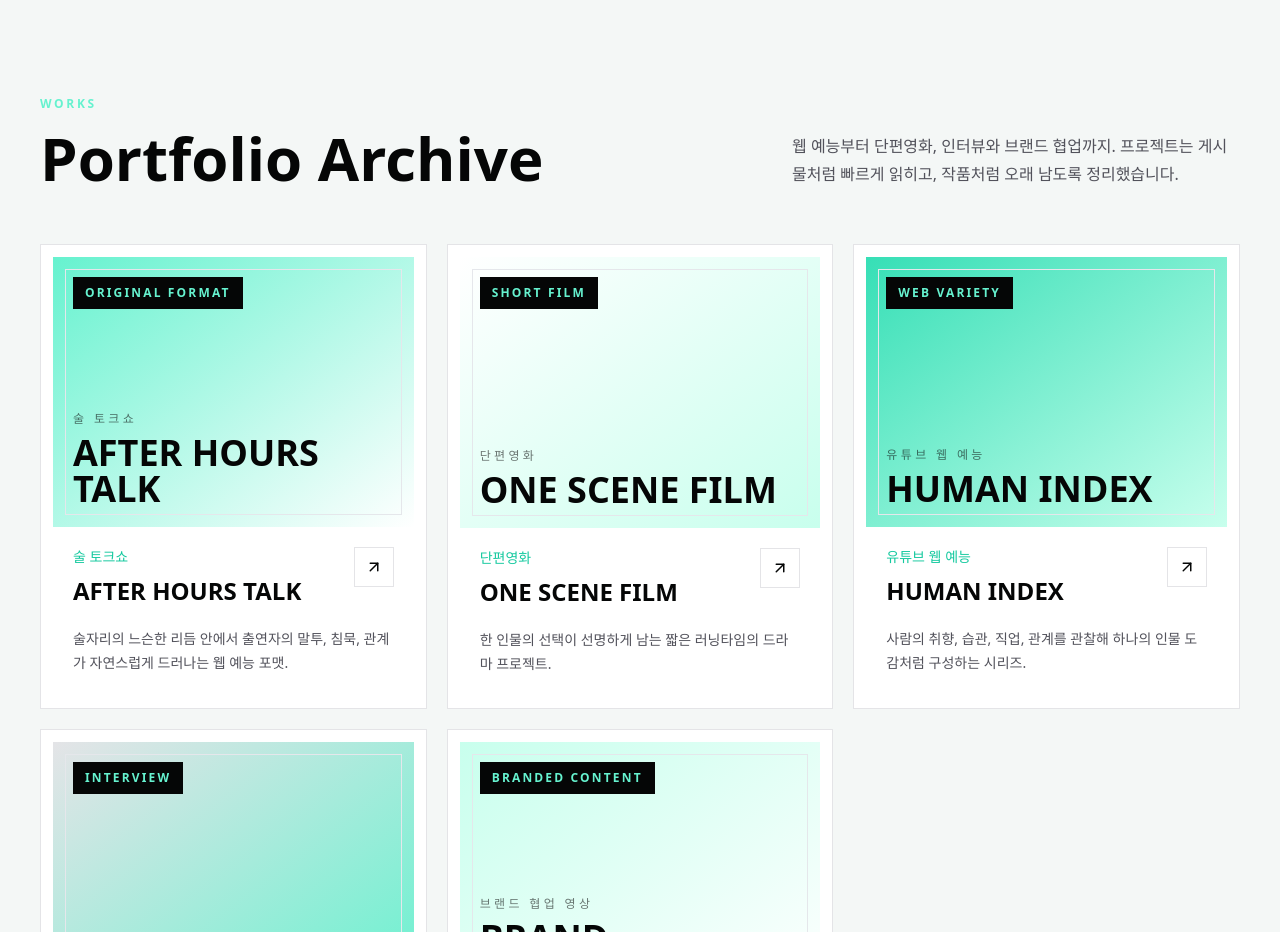
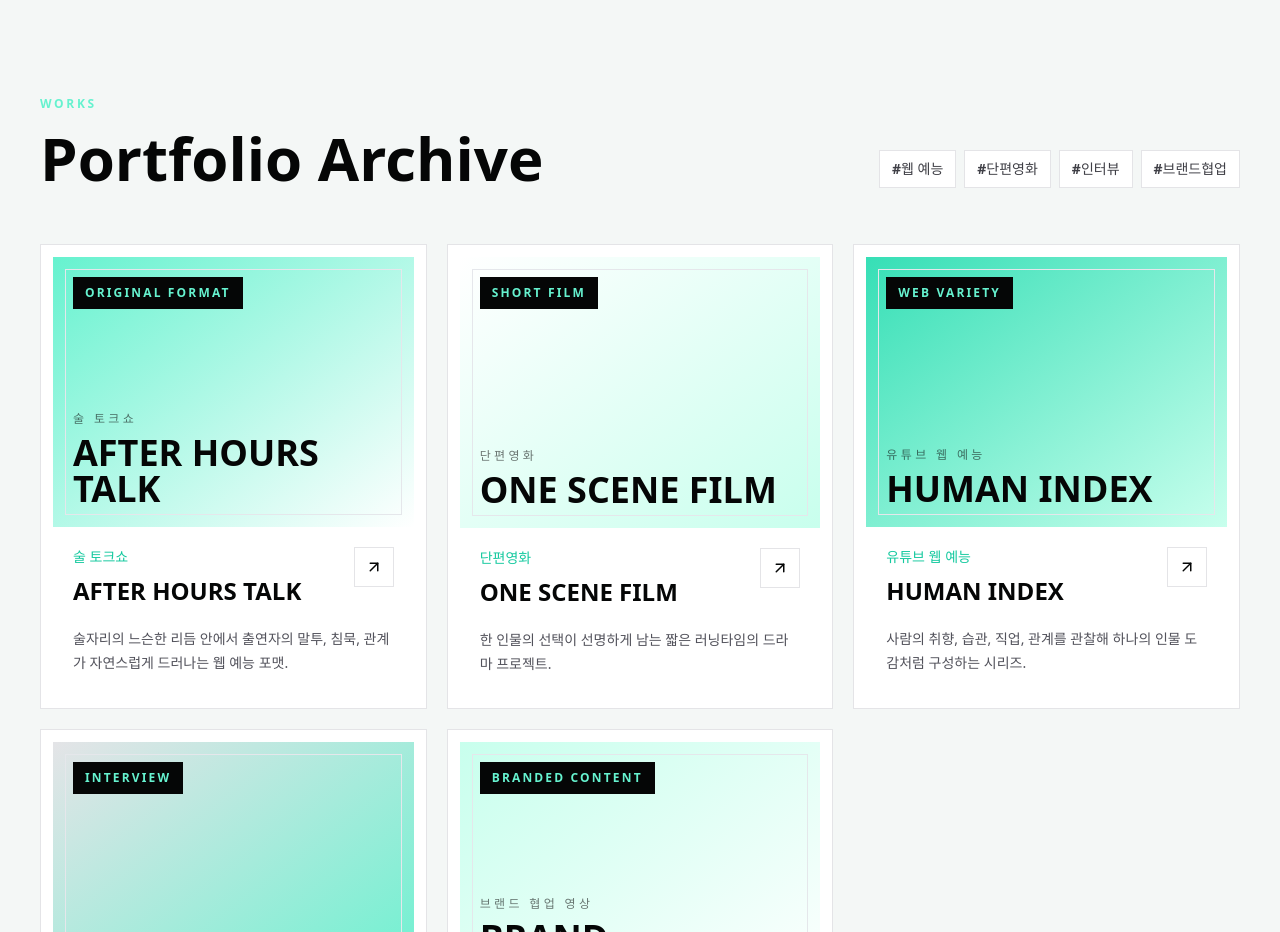
Before and after one commit to lsh2002esh-lab/dogam-studio, a React (Vite) app: page / in a window 1280 px wide. Shown: the part 2440-3372 px from the top of the page. Built offline with nearby package versions, Linux system fonts and the light colour scheme; a web font is replaced by a local one.

Commit message:
Update portfolio archive tags

```diff
--- a/src/components/Works.jsx
+++ b/src/components/Works.jsx
@@ -17,10 +17,16 @@ export default function Works() {
             <p className="eyebrow text-mint-500">Works</p>
             <h2 className="mt-4 text-4xl font-black leading-tight sm:text-6xl">Portfolio Archive</h2>
           </div>
-          <p className="max-w-md text-base leading-7 text-zinc-600">
-            웹 예능부터 단편영화, 인터뷰와 브랜드 협업까지. 프로젝트는 게시물처럼 빠르게 읽히고, 작품처럼
-            오래 남도록 정리했습니다.
-          </p>
+          <div className="flex max-w-md flex-wrap gap-2">
+            {['#웹 예능', '#단편영화', '#인터뷰', '#브랜드협업'].map((tag) => (
+              <span
+                key={tag}
+                className="border border-zinc-200 bg-white px-3 py-2 text-sm font-black text-zinc-700"
+              >
+                {tag}
+              </span>
+            ))}
+          </div>
         </motion.div>
 
         <div className="mt-14 grid gap-5 md:grid-cols-2 xl:grid-cols-3">
```
